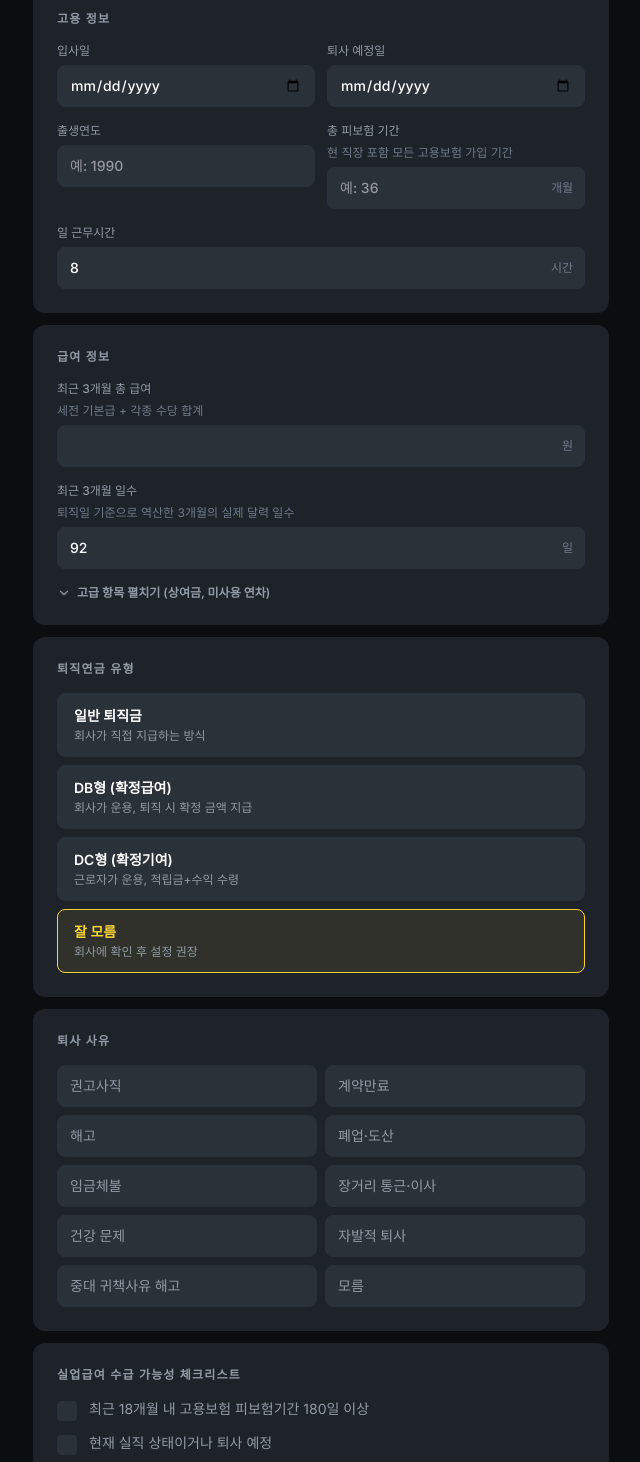
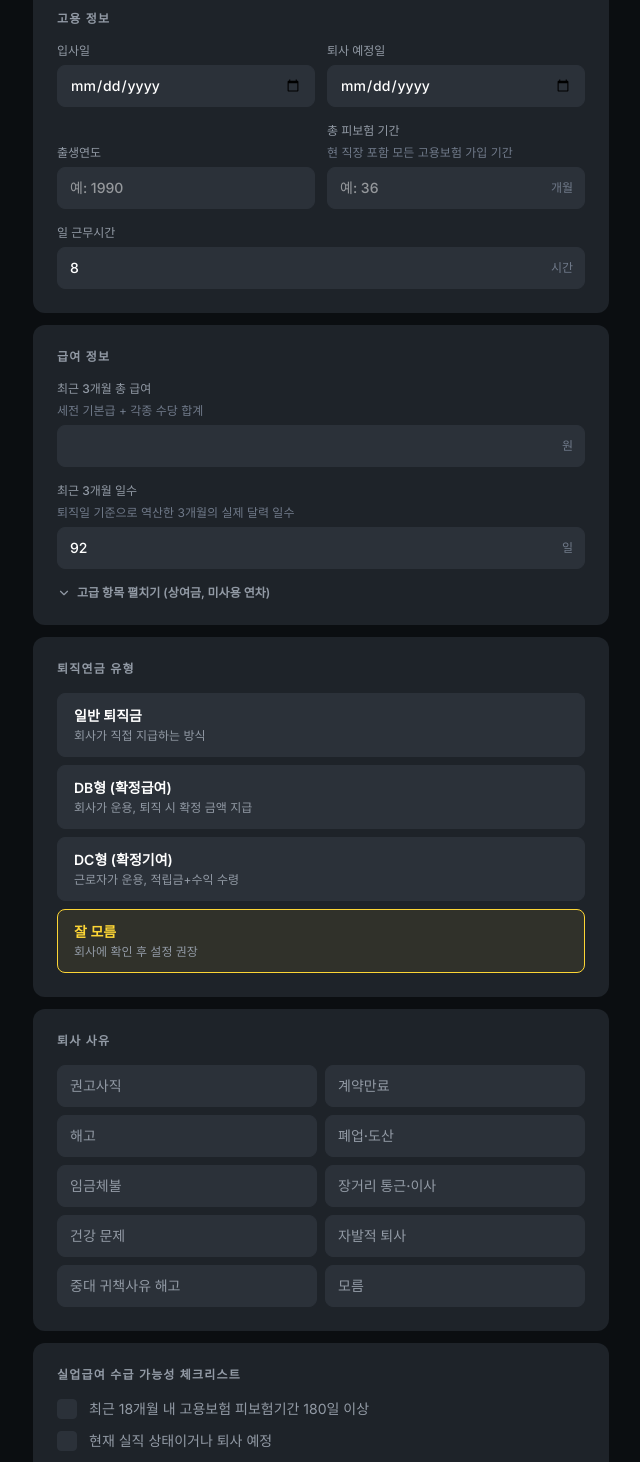
Before and after one commit to choslion/check-income-calc, a React (Vite) app: page /#/tools/resignation in a window 1280 px wide. Shown: the part 200-1662 px from the top of the page, without its empty margins (319-959 px from the left). Built offline with nearby package versions, Linux system fonts and the light colour scheme.

Commit message:
fix: 고용 정보 그리드 items-end 정렬, 체크리스트 items-center + 라벨 클릭 동작

```diff
--- a/src/tools/resignation/components/EligibilityChecklist.tsx
+++ b/src/tools/resignation/components/EligibilityChecklist.tsx
@@ -32,15 +32,15 @@ export function EligibilityChecklist({ data, status, onChange }: Props) {
         {ITEMS.map(({ key, label }) => (
           <label
             key={key}
-            className="flex items-start gap-3 cursor-pointer"
+            className="flex items-center gap-3 cursor-pointer"
+            onClick={() => onChange(key, !data[key])}
           >
             <div
-              className="w-5 h-5 rounded flex items-center justify-center shrink-0 mt-0.5 transition-colors"
+              className="w-5 h-5 rounded flex items-center justify-center shrink-0 transition-colors"
               style={{
                 backgroundColor: data[key] ? 'var(--primary)' : 'var(--surface-input)',
                 border: `1px solid ${data[key] ? 'var(--primary)' : 'var(--hairline)'}`,
               }}
-              onClick={() => onChange(key, !data[key])}
             >
               {data[key] && (
                 <svg width="10" height="8" viewBox="0 0 10 8" fill="none">
--- a/src/tools/resignation/components/EmploymentInfoForm.tsx
+++ b/src/tools/resignation/components/EmploymentInfoForm.tsx
@@ -48,7 +48,7 @@ export function EmploymentInfoForm({ data, onChange }: Props) {
           </div>
         )}
 
-        <div className="grid grid-cols-2 gap-3">
+        <div className="grid grid-cols-2 gap-3 items-end">
           <Field
             label="출생연도"
             type="number"
```
